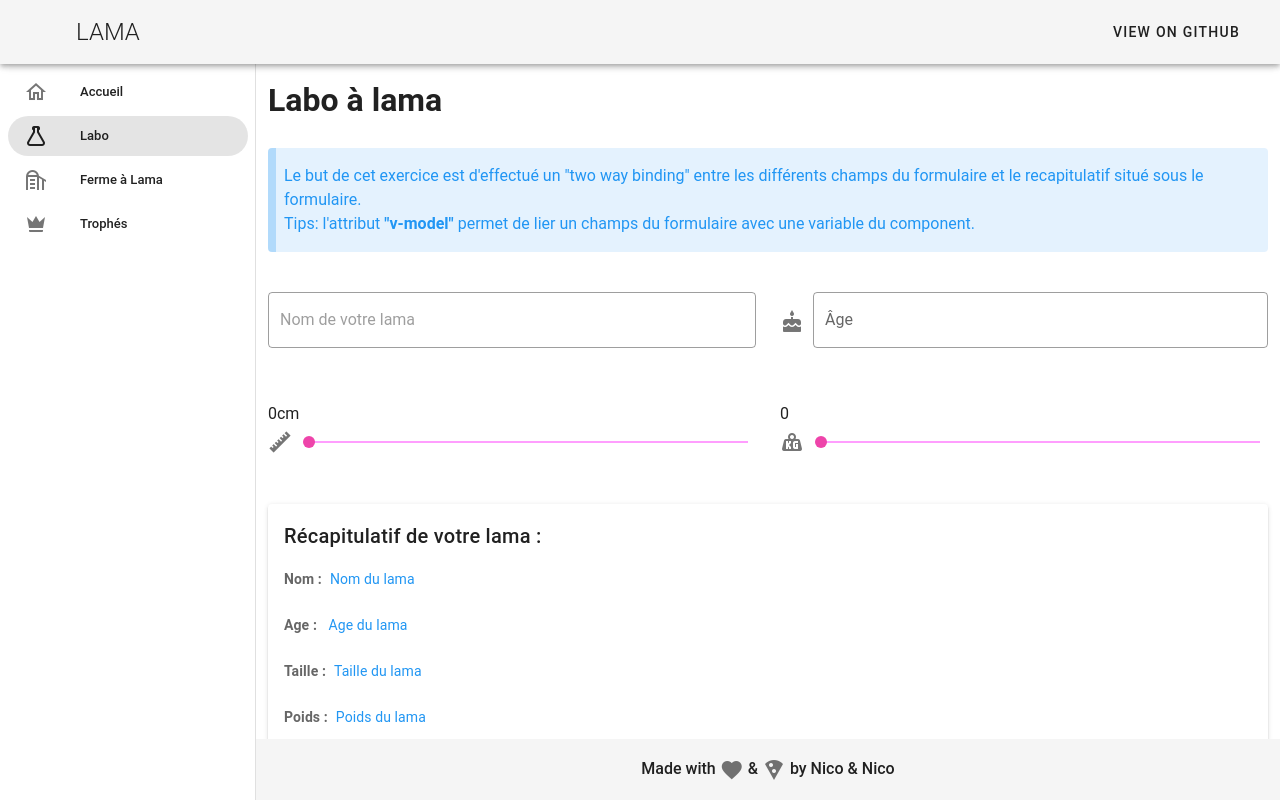
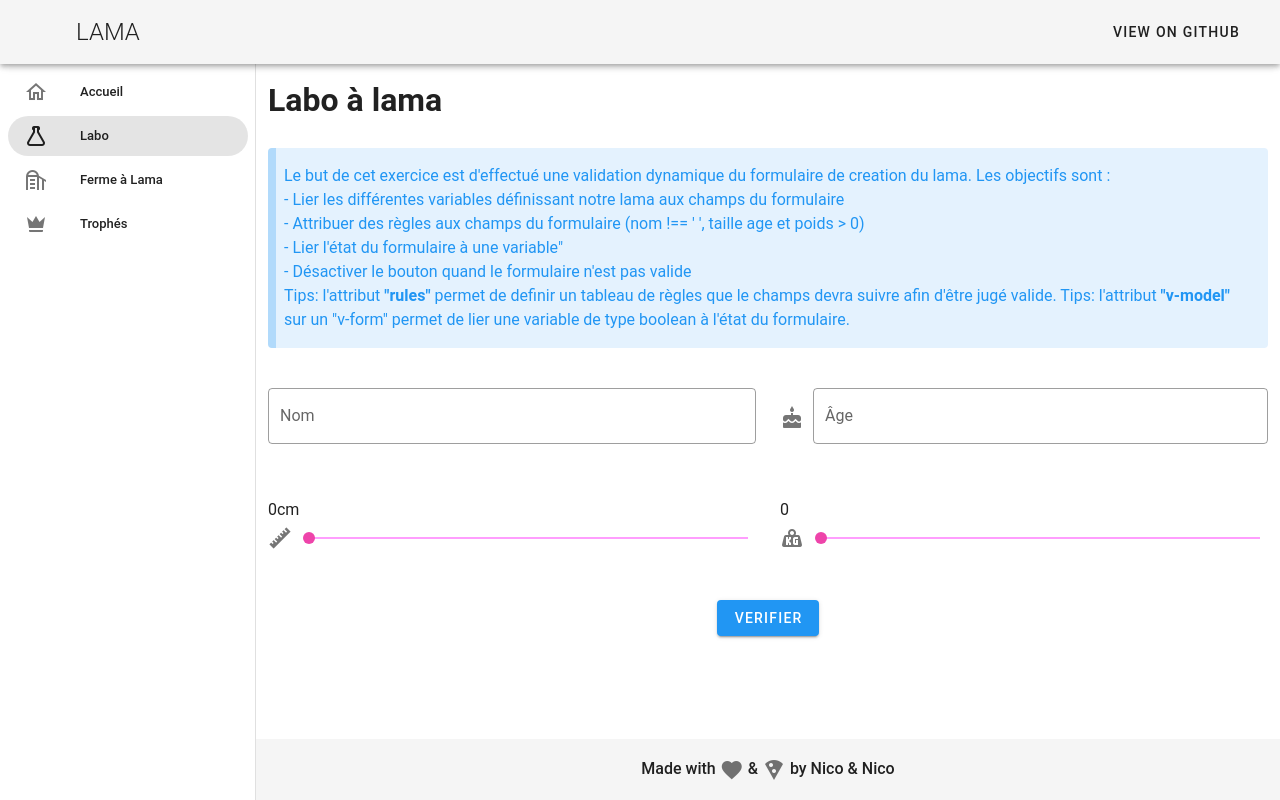
Before and after one commit to NicolasDeleplace/training-vuejs, a Vue app: page /lab in a window 1280 px wide. Built offline with nearby package versions, Linux system fonts and the light colour scheme; a small style sheet from the web is missing.

Commit message:
Exo form validation

```diff
--- a/src/views/Lab.vue
+++ b/src/views/Lab.vue
@@ -1,6 +1,6 @@
 <template>
   <v-container>
-    <v-form v-model="valid">
+    <v-form>
       <v-row>
         <v-col>
           <h1 class="display">Labo à lama</h1>
@@ -9,16 +9,21 @@
       <v-row>
         <v-col>
           <v-alert color="blue" text border="left">
-            Le but de cet exercice est d'effectué un "two way binding" entre les différents champs du formulaire et le recapitulatif situé sous le formulaire.<br/>
-            Tips: l'attribut <span class="font-weight-bold">"v-model"</span> permet de lier un champs du formulaire avec une variable du component.
+            Le but de cet exercice est d'effectué une validation dynamique du formulaire de creation du lama. Les objectifs sont : <br/>
+            - Lier les différentes variables définissant notre lama aux champs du formulaire<br/>
+            - Attribuer des règles aux champs du formulaire (nom !== ' ', taille age et poids > 0)<br/>
+            - Lier l'état du formulaire à une variable"<br/>
+            - Désactiver le bouton quand le formulaire n'est pas valide<br/>
+            Tips: l'attribut <span class="font-weight-bold">"rules"</span> permet de definir un tableau de règles que le champs devra suivre afin d'être jugé valide.
+            Tips: l'attribut <span class="font-weight-bold">"v-model"</span> sur un "v-form" permet de lier une variable de type boolean à l'état du formulaire.
           </v-alert>
         </v-col>
       </v-row>
       <v-row>
         <v-col cols="6">
           <v-text-field
+                  label="Nom"
                   outlined
-                  placeholder="Nom de votre lama"
           ></v-text-field>
         </v-col>
         <v-col cols="6">
@@ -47,32 +52,8 @@
         </v-col>
       </v-row>
       <v-row>
-        <v-col>
-          <v-card>
-            <v-card-title>
-              Récapitulatif de votre lama :
-            </v-card-title>
-            <v-card-text>
-              <v-row>
-                <v-col cols="12">
-                  <span class="font-weight-bold">Nom :</span>
-                  <span class="ml-2 blue--text">Nom du lama</span>
-                </v-col>
-                <v-col cols="12">
-                  <span class="font-weight-bold">Age : </span>
-                  <span class="ml-2 blue--text">Age du lama</span>
-                </v-col>
-                <v-col cols="12">
-                  <span class="font-weight-bold">Taille :</span>
-                  <span class="ml-2 blue--text">Taille du lama</span>
-                </v-col>
-                <v-col cols="12">
-                  <span class="font-weight-bold">Poids :</span>
-                  <span class="ml-2 blue--text">Poids du lama</span>
-                </v-col>
-              </v-row>
-            </v-card-text>
-          </v-card>
+        <v-col class="text-center">
+          <v-btn color="blue" dark @click="verifValidation">Verifier</v-btn>
         </v-col>
       </v-row>
     </v-form>
@@ -80,10 +61,11 @@
 </template>
 
 <script>
+  import {EventBus} from "../eventBus";
+
   export default {
     name: 'lab',
     data: () => ({
-      valid: false,
       lama:{
         name: '',
         age: 0,
@@ -92,6 +74,23 @@
       },
     }),
     methods: {
+      verifValidation(){
+        if(this.lama.name !== ''
+          && this.lama.height > 0
+          && this.lama.weight > 0
+          && this.lama.age > 0
+        ){
+          EventBus.$emit('show-snack', {
+            message: 'Votre validation à l\'air de fonctionner :O',
+            type: 'info'
+          })
+        }else{
+          EventBus.$emit('show-snack', {
+            message: 'Hum... ça m\'a pas l\'air encore parfait !',
+            type: 'error'
+          })
+        }
+      }
     },
   }
 </script>
```
